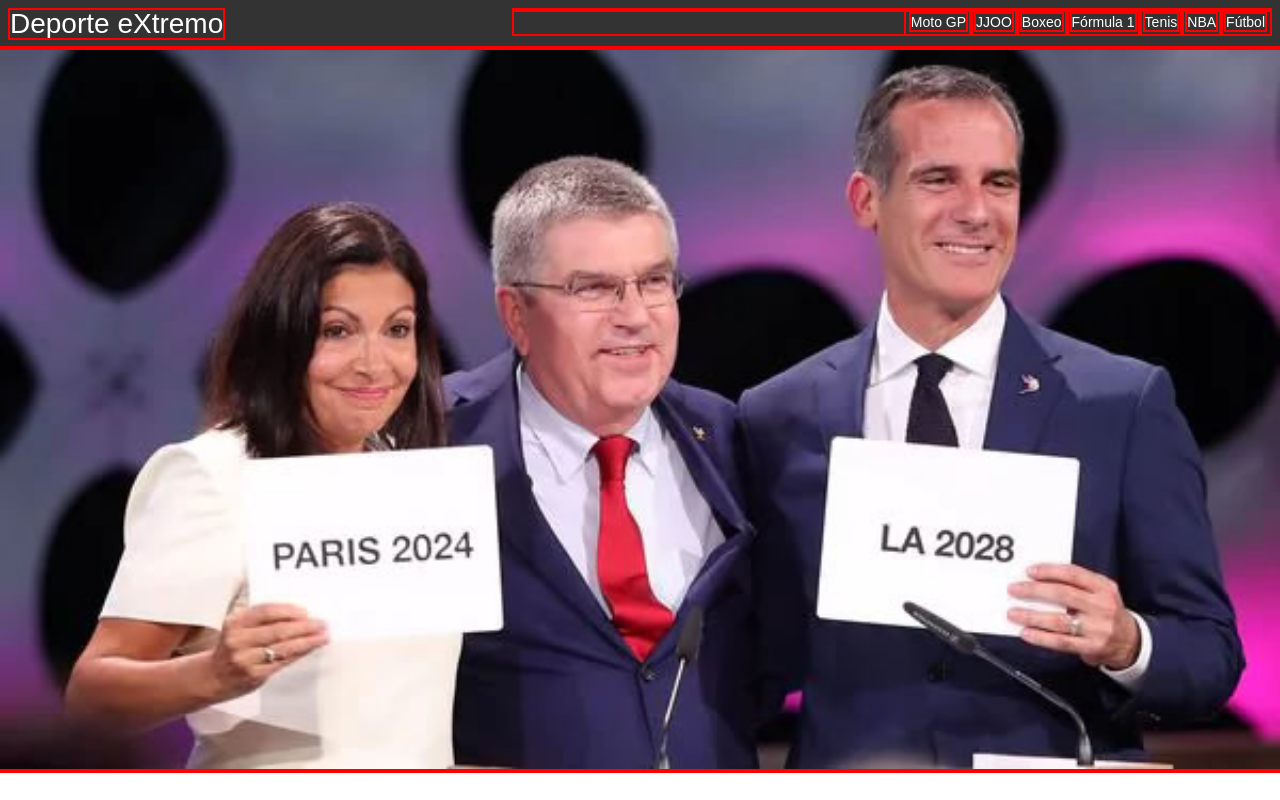
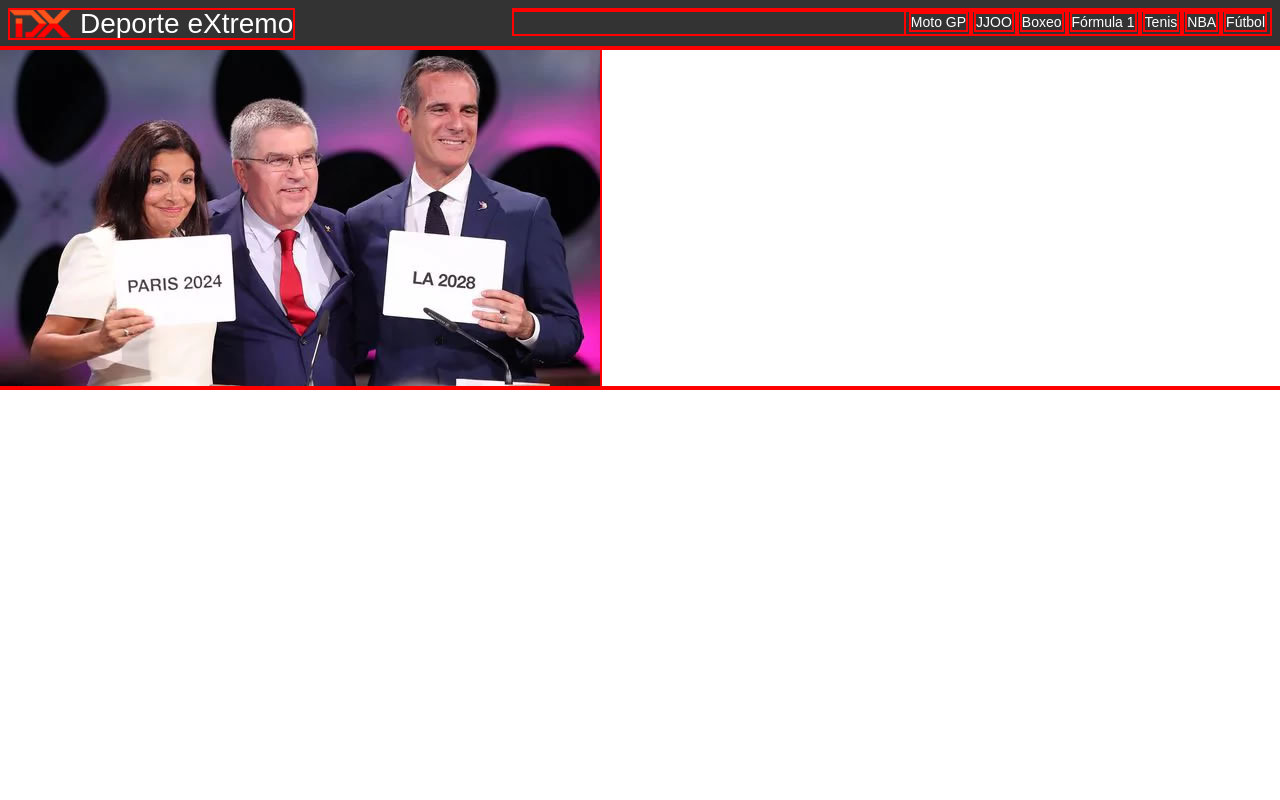
Before and after one commit to Enzo-Godoy/DpEx, a plain HTML site: page index.html in a window 1280 px wide. Drawn offline with Linux system fonts and the light colour scheme.

Commit message:
add pseudoclass

```diff
--- a/css/style.css
+++ b/css/style.css
@@ -40,7 +40,29 @@ header h1  {
 	float :left;
 	font-size:28px;
 	font-weight: 500;
+	/*  Cuidado con rutas relativas, para volver atras uso '..'
+	El padding no afecta el background solo los elementos
+	*/
+	background-image: url("../img/logo.png");
+	background-repeat: no-repeat;
+	padding-left: 70px;
+	/* (x,y) ejes x e y. en background position - valores en px Apx Bpx
+	right , left, center.    tambien puedo usar doble medidas default
+	*/
+	background-position: left center;
+	/* Admite dos valores tambien, primero ancho, segundo alto, con porcentajes
 
+	cover: pantalla estirada completa;
+	alto proporiconal.
+
+	contain : ajusta al alto de la pantalla.
+	ancho proporcional;
+	*/
+	background-size: contain;
+}
+
+header a:hover {
+	color:#AAA;
 }
 
 header ul li {
@@ -63,10 +85,3 @@ nav {
 	width:60%;
 	float : right;
 }
-
-
-section img {
-	clear: both;
-	width: 100%;
-
-}
```
